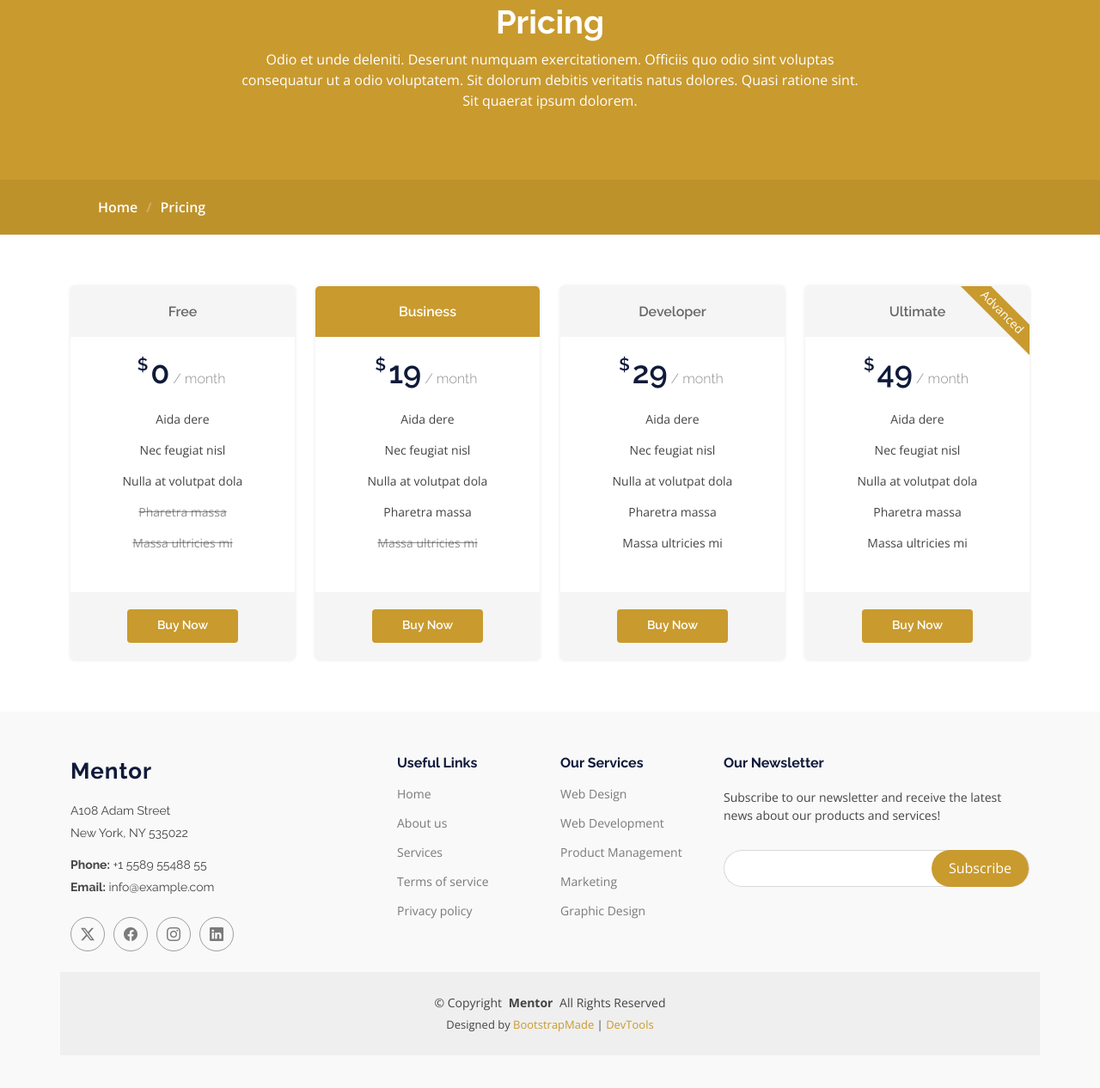
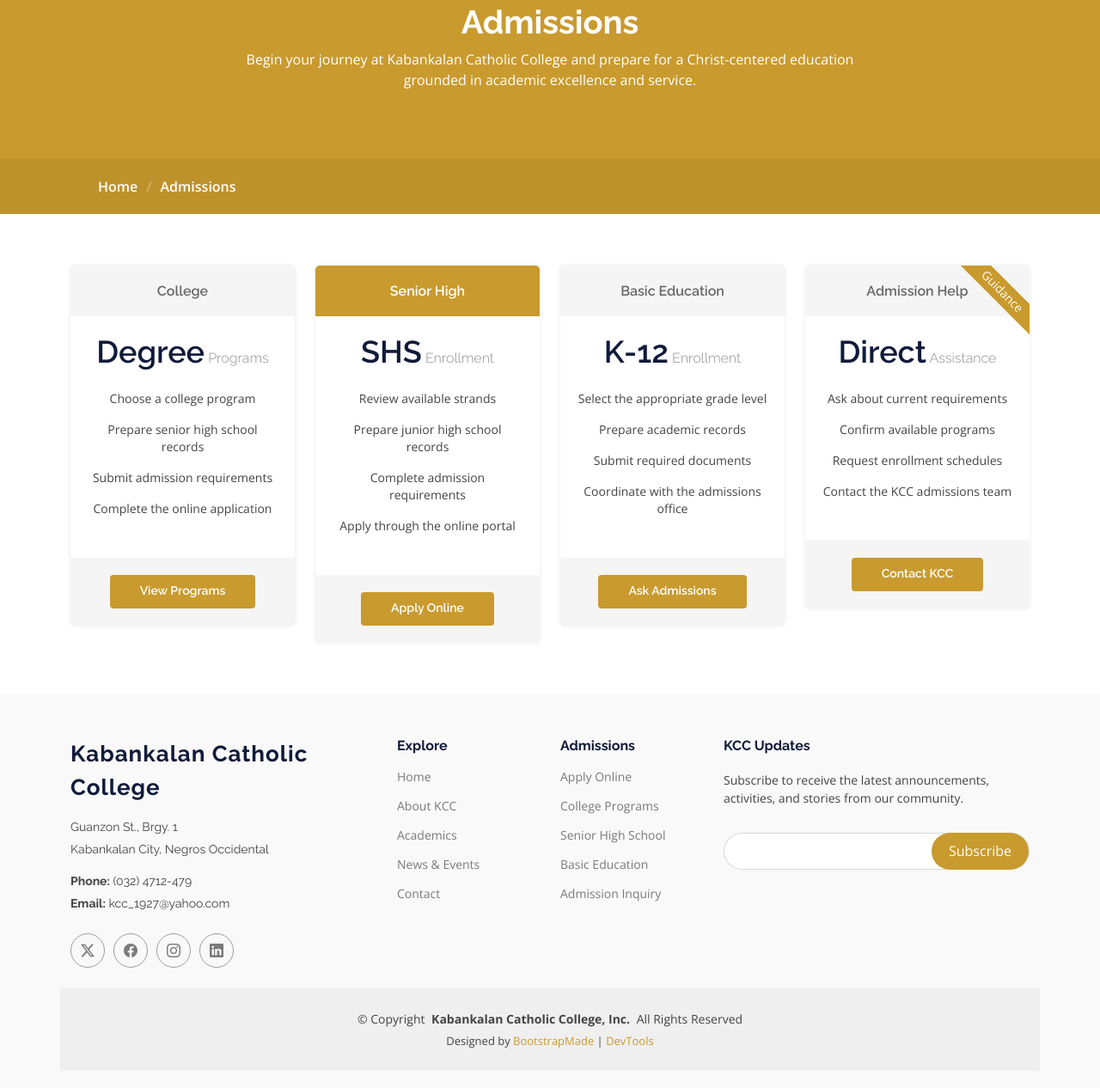
Before and after one commit to johnkeneth-buatista/bautista-project-2, a plain HTML site: page pricing.html in a window 1280 px wide. Shown: the part 168-1434 px from the top of the page at 86% size. Drawn offline with nearby package versions, Linux system fonts and the light colour scheme.

Commit message:
changing info on pricing.html

```diff
--- a/pricing.html
+++ b/pricing.html
@@ -4,9 +4,9 @@
 <head>
   <meta charset="utf-8">
   <meta content="width=device-width, initial-scale=1.0" name="viewport">
-  <title>Pricing - Mentor Bootstrap Template</title>
-  <meta name="description" content="">
-  <meta name="keywords" content="">
+  <title>Admissions - Kabankalan Catholic College, Inc.</title>
+  <meta name="description" content="Learn how to apply and prepare your admission requirements for Kabankalan Catholic College.">
+  <meta name="keywords" content="KCC admissions, apply to KCC, Kabankalan Catholic College, enrollment">
 
   <!-- Favicons -->
   <link href="assets/img/favicon.png" rel="icon">
@@ -42,42 +42,30 @@
     <div class="container-fluid container-xl position-relative d-flex align-items-center">
 
       <a href="index.html" class="logo d-flex align-items-center me-auto">
-        <!-- Uncomment the line below if you also wish to use an image logo -->
-        <!-- <img src="assets/img/logo.webp" alt=""> -->
-        <h1 class="sitename">Mentor</h1>
+        <img src="assets/img/logo.webp" alt="Kabankalan Catholic College logo">
+        <h1 class="sitename">KCC</h1>
       </a>
 
       <nav id="navmenu" class="navmenu">
         <ul>
-          <li><a href="index.html">Home<br></a></li>
+          <li><a href="index.html">Home</a></li>
           <li><a href="about.html">About</a></li>
-          <li><a href="courses.html">Courses</a></li>
-          <li><a href="trainers.html">Trainers</a></li>
-          <li><a href="events.html">Events</a></li>
-          <li><a href="pricing.html" class="active">Pricing</a></li>
-          <li class="dropdown"><a href="#"><span>Dropdown</span> <i class="bi bi-chevron-down toggle-dropdown"></i></a>
+          <li class="dropdown"><a href="#"><span>Academics</span> <i class="bi bi-chevron-down toggle-dropdown"></i></a>
             <ul>
-              <li><a href="#">Dropdown 1</a></li>
-              <li class="dropdown"><a href="#"><span>Deep Dropdown</span> <i class="bi bi-chevron-down toggle-dropdown"></i></a>
-                <ul>
-                  <li><a href="#">Deep Dropdown 1</a></li>
-                  <li><a href="#">Deep Dropdown 2</a></li>
-                  <li><a href="#">Deep Dropdown 3</a></li>
-                  <li><a href="#">Deep Dropdown 4</a></li>
-                  <li><a href="#">Deep Dropdown 5</a></li>
-                </ul>
-              </li>
-              <li><a href="#">Dropdown 2</a></li>
-              <li><a href="#">Dropdown 3</a></li>
-              <li><a href="#">Dropdown 4</a></li>
+              <li><a href="courses.html">College Programs</a></li>
+              <li><a href="courses.html">Senior High School</a></li>
+              <li><a href="courses.html">Basic Education</a></li>
             </ul>
           </li>
+          <li><a href="events.html">News</a></li>
+          <li><a href="pricing.html" class="active">Admissions</a></li>
+          <li><a href="trainers.html">Campus Life</a></li>
           <li><a href="contact.html">Contact</a></li>
         </ul>
         <i class="mobile-nav-toggle d-xl-none bi bi-list"></i>
       </nav>
 
-      <a class="btn-getstarted" href="courses.html">Get Started</a>
+      <a class="btn-getstarted" href="https://kcc.wela.ph" target="_blank" rel="noopener">Enroll Now</a>
 
     </div>
   </header>
@@ -90,8 +78,8 @@
         <div class="container">
           <div class="row d-flex justify-content-center text-center">
             <div class="col-lg-8">
-              <h1>Pricing</h1>
-              <p class="mb-0">Odio et unde deleniti. Deserunt numquam exercitationem. Officiis quo odio sint voluptas consequatur ut a odio voluptatem. Sit dolorum debitis veritatis natus dolores. Quasi ratione sint. Sit quaerat ipsum dolorem.</p>
+              <h1>Admissions</h1>
+              <p class="mb-0">Begin your journey at Kabankalan Catholic College and prepare for a Christ-centered education grounded in academic excellence and service.</p>
             </div>
           </div>
         </div>
@@ -100,7 +88,7 @@
         <div class="container">
           <ol>
             <li><a href="index.html">Home</a></li>
-            <li class="current">Pricing</li>
+            <li class="current">Admissions</li>
           </ol>
         </div>
       </nav>
@@ -115,69 +103,65 @@
 
           <div class="col-xl-3 col-lg-6" data-aos="fade-up" data-aos-delay="100">
             <div class="pricing-item">
-              <h3>Free</h3>
-              <h4><sup>$</sup>0<span> / month</span></h4>
+              <h3>College</h3>
+              <h4>Degree<span> Programs</span></h4>
               <ul>
-                <li>Aida dere</li>
-                <li>Nec feugiat nisl</li>
-                <li>Nulla at volutpat dola</li>
-                <li class="na">Pharetra massa</li>
-                <li class="na">Massa ultricies mi</li>
+                <li>Choose a college program</li>
+                <li>Prepare senior high school records</li>
+                <li>Submit admission requirements</li>
+                <li>Complete the online application</li>
               </ul>
               <div class="btn-wrap">
-                <a href="#" class="btn-buy">Buy Now</a>
+                <a href="courses.html" class="btn-buy">View Programs</a>
               </div>
             </div>
           </div><!-- End Pricing Item -->
 
           <div class="col-xl-3 col-lg-6" data-aos="fade-up" data-aos-delay="200">
             <div class="pricing-item featured">
-              <h3>Business</h3>
-              <h4><sup>$</sup>19<span> / month</span></h4>
+              <h3>Senior High</h3>
+              <h4>SHS<span> Enrollment</span></h4>
               <ul>
-                <li>Aida dere</li>
-                <li>Nec feugiat nisl</li>
-                <li>Nulla at volutpat dola</li>
-                <li>Pharetra massa</li>
-                <li class="na">Massa ultricies mi</li>
+                <li>Review available strands</li>
+                <li>Prepare junior high school records</li>
+                <li>Complete admission requirements</li>
+                <li>Apply through the online portal</li>
               </ul>
               <div class="btn-wrap">
-                <a href="#" class="btn-buy">Buy Now</a>
+                <a href="https://kcc.wela.ph" target="_blank" rel="noopener" class="btn-buy">Apply Online</a>
               </div>
             </div>
           </div><!-- End Pricing Item -->
 
           <div class="col-xl-3 col-lg-6" data-aos="fade-up" data-aos-delay="400">
             <div class="pricing-item">
-              <h3>Developer</h3>
-              <h4><sup>$</sup>29<span> / month</span></h4>
+              <h3>Basic Education</h3>
+              <h4>K-12<span> Enrollment</span></h4>
               <ul>
-                <li>Aida dere</li>
-                <li>Nec feugiat nisl</li>
-                <li>Nulla at volutpat dola</li>
-                <li>Pharetra massa</li>
-                <li>Massa ultricies mi</li>
+                <li>Select the appropriate grade level</li>
+                <li>Prepare academic records</li>
+                <li>Submit required documents</li>
+                <li>Coordinate with the admissions office</li>
               </ul>
               <div class="btn-wrap">
-                <a href="#" class="btn-buy">Buy Now</a>
+                <a href="contact.html" class="btn-buy">Ask Admissions</a>
               </div>
             </div>
           </div><!-- End Pricing Item -->
 
           <div class="col-xl-3 col-lg-6" data-aos="fade-up" data-aos-delay="400">
             <div class="pricing-item">
-              <span class="advanced">Advanced</span>
-              <h3>Ultimate</h3>
-              <h4><sup>$</sup>49<span> / month</span></h4>
+              <span class="advanced">Guidance</span>
+              <h3>Admission Help</h3>
+              <h4>Direct<span> Assistance</h4>
               <ul>
-                <li>Aida dere</li>
-                <li>Nec feugiat nisl</li>
-                <li>Nulla at volutpat dola</li>
-                <li>Pharetra massa</li>
-                <li>Massa ultricies mi</li>
+                <li>Ask about current requirements</li>
+                <li>Confirm available programs</li>
+                <li>Request enrollment schedules</li>
+                <li>Contact the KCC admissions team</li>
               </ul>
               <div class="btn-wrap">
-                <a href="#" class="btn-buy">Buy Now</a>
+                <a href="contact.html" class="btn-buy">Contact KCC</a>
               </div>
             </div>
           </div><!-- End Pricing Item -->
@@ -196,13 +180,13 @@
       <div class="row gy-4">
         <div class="col-lg-4 col-md-6 footer-about">
           <a href="index.html" class="logo d-flex align-items-center">
-            <span class="sitename">Mentor</span>
+            <span class="sitename">Kabankalan Catholic College</span>
           </a>
           <div class="footer-contact pt-3">
-            <p>A108 Adam Street</p>
-            <p>New York, NY 535022</p>
-            <p class="mt-3"><strong>Phone:</strong> <span>+1 5589 55488 55</span></p>
-            <p><strong>Email:</strong> <span>info@example.com</span></p>
+            <p>Guanzon St., Brgy. 1</p>
+            <p>Kabankalan City, Negros Occidental</p>
+            <p class="mt-3"><strong>Phone:</strong> <span>(032) 4712-479</span></p>
+            <p><strong>Email:</strong> <span>kcc_1927@yahoo.com</span></p>
           </div>
           <div class="social-links d-flex mt-4">
             <a href=""><i class="bi bi-twitter-x"></i></a>
@@ -213,30 +197,30 @@
         </div>
 
         <div class="col-lg-2 col-md-3 footer-links">
-          <h4>Useful Links</h4>
+          <h4>Explore</h4>
           <ul>
-            <li><a href="#">Home</a></li>
-            <li><a href="#">About us</a></li>
-            <li><a href="#">Services</a></li>
-            <li><a href="#">Terms of service</a></li>
-            <li><a href="#">Privacy policy</a></li>
+            <li><a href="index.html">Home</a></li>
+            <li><a href="about.html">About KCC</a></li>
+            <li><a href="courses.html">Academics</a></li>
+            <li><a href="events.html">News & Events</a></li>
+            <li><a href="contact.html">Contact</a></li>
           </ul>
         </div>
 
         <div class="col-lg-2 col-md-3 footer-links">
-          <h4>Our Services</h4>
+          <h4>Admissions</h4>
           <ul>
-            <li><a href="#">Web Design</a></li>
-            <li><a href="#">Web Development</a></li>
-            <li><a href="#">Product Management</a></li>
-            <li><a href="#">Marketing</a></li>
-            <li><a href="#">Graphic Design</a></li>
+            <li><a href="https://kcc.wela.ph" target="_blank" rel="noopener">Apply Online</a></li>
+            <li><a href="courses.html">College Programs</a></li>
+            <li><a href="courses.html">Senior High School</a></li>
+            <li><a href="courses.html">Basic Education</a></li>
+            <li><a href="contact.html">Admission Inquiry</a></li>
           </ul>
         </div>
 
         <div class="col-lg-4 col-md-12 footer-newsletter">
-          <h4>Our Newsletter</h4>
-          <p>Subscribe to our newsletter and receive the latest news about our products and services!</p>
+          <h4>KCC Updates</h4>
+          <p>Subscribe to receive the latest announcements, activities, and stories from our community.</p>
           <form action="#" method="post" class="email-form">
             <div class="newsletter-form"><input type="email" name="email"><input type="submit" value="Subscribe"></div>
             <div class="loading">Loading</div>
@@ -249,7 +233,7 @@
     </div>
 
     <div class="container copyright text-center mt-4">
-      <p>© <span>Copyright</span> <strong class="px-1 sitename">Mentor</strong> <span>All Rights Reserved</span></p>
+      <p>© <span>Copyright</span> <strong class="px-1 sitename">Kabankalan Catholic College, Inc.</strong> <span>All Rights Reserved</span></p>
       <div class="credits">
         <!-- All the links in the footer should remain intact. -->
         <!-- You can delete the links only if you've purchased the pro version. -->
```
